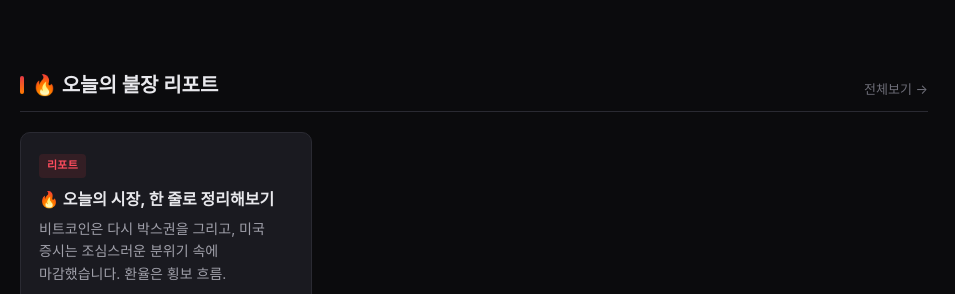
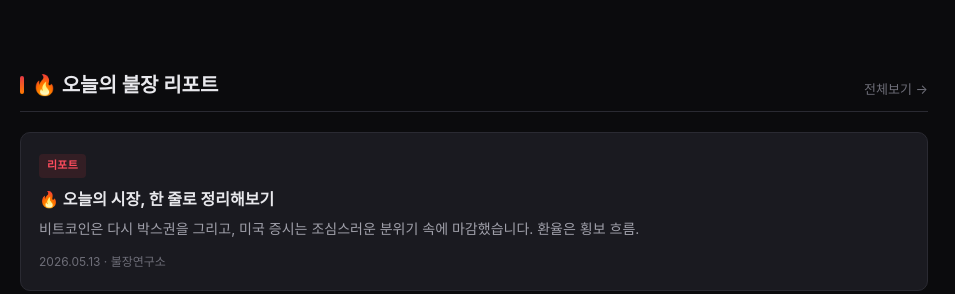
Before and after one commit to adsunshine-hub/bulllab-site, a plain HTML site: page index.html in a window 1280 px wide. Shown: the part 637-931 px from the top of the page, 0-955 px from the left. Drawn offline with Linux system fonts and the light colour scheme.

Commit message:
Add files via upload

```diff
--- a/assets/css/style.css
+++ b/assets/css/style.css
@@ -294,9 +294,11 @@ img, iframe, video, embed {
 
 .cards {
   display: grid;
-  /* min(280px, 100%) — 모바일에서 viewport 가 280px 보다 좁으면 100% 사용해
+  /* auto-fit: 카드가 1개일 때 빈 트랙이 접혀서 가용 폭 전체로 늘어남.
+     auto-fill 이면 카드 1개여도 옆에 빈 트랙이 남아 우측이 비어보임.
+     min(280px, 100%) — 모바일에서 viewport 가 좁으면 100% 사용해
      카드가 부모를 밀어내는 것을 방지 */
-  grid-template-columns: repeat(auto-fill, minmax(min(280px, 100%), 1fr));
+  grid-template-columns: repeat(auto-fit, minmax(min(280px, 100%), 1fr));
   gap: 16px;
 }
 
```
